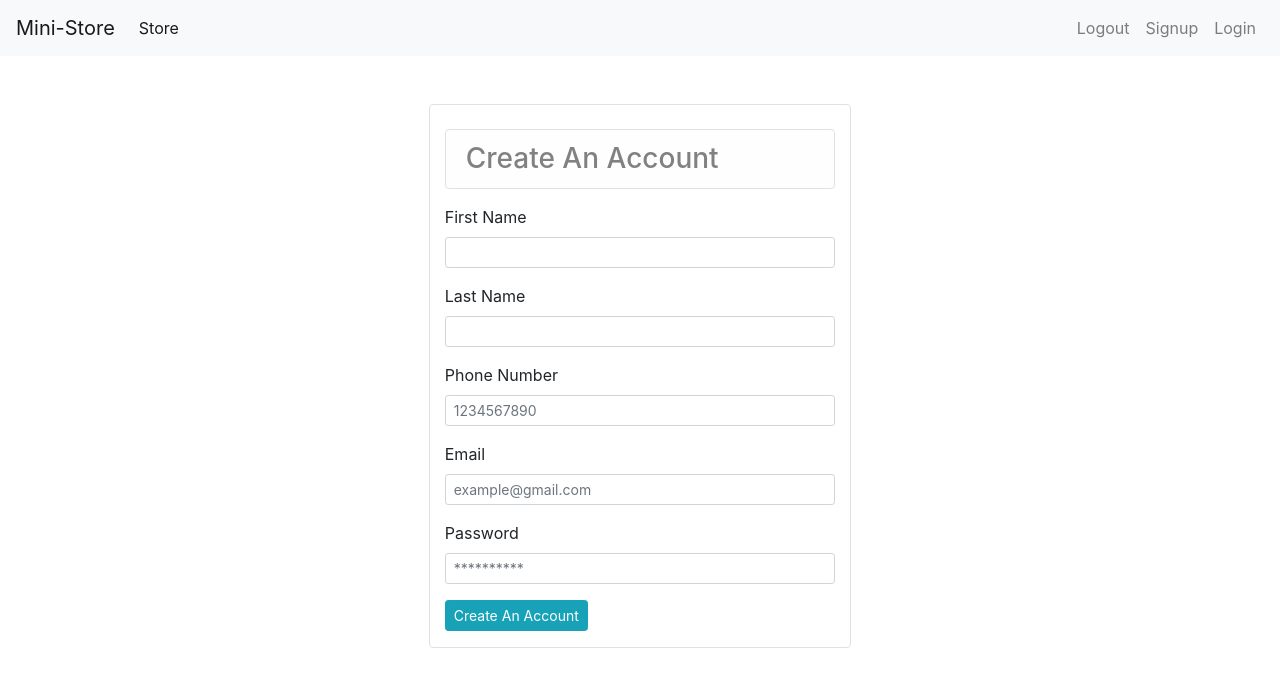
After one commit to Ajeet0003/Mini-Store-Web-Application, a Django app: page /signup in a window 1280 px wide. The commit adds this page. Shown: the top 687 px of the page. Run offline with Django 4.2, Linux system fonts and the light colour scheme; parts of the project's set-up code (start-up, migrations or seed data) failed here and were passed over; some libraries are stand-ins or nearby versions.

Commit message:
filter product and signup page

```diff
--- a/store/models/category.py
+++ b/store/models/category.py
@@ -3,5 +3,9 @@ from  django.db import  models
 class Category(models.Model):
     name = models.CharField(max_length=20)
 
+    @staticmethod
+    def get_all_categories():
+        return  Category.objects.all()
+
     def __str__(self):
         return  self.name
--- a/store/templates/base.html
+++ b/store/templates/base.html
@@ -9,7 +9,7 @@
     <!-- Bootstrap CSS -->
     <link rel="stylesheet" href="https://cdn.jsdelivr.net/npm/bootstrap@4.0.0/dist/css/bootstrap.min.css" integrity="sha384-Gn5384xqQ1aoWXA+058RXPxPg6fy4IWvTNh0E263XmFcJlSAwiGgFAW/dAiS6JXm" crossorigin="anonymous">
 
-    <title>Hello, world!</title>
+    <title>Mini-Store</title>
   </head>
   <body>
 
@@ -45,7 +45,7 @@
         </li>
 
         <li class="nav-item ">
-          <a class="nav-link" href="#">Signup <span class="sr-only">(current)</span></a>
+          <a class="nav-link" href="/signup">Signup <span class="sr-only">(current)</span></a>
         </li>
         <li class="nav-item ">
           <a class="nav-link" href="#">Login <span class="sr-only">(current)</span></a>
--- /dev/null
+++ b/store/templates/signup.html
@@ -0,0 +1,50 @@
+{%  extends 'base.html' %}
+
+{% block content %}
+
+<div class="container">
+
+    <div class="p-4 m-4">
+        <div class="col-lg-5 mx-auto border rounded pt-4">
+           <h3 class="alert alert-light border rounded"> Create An Account</h3>
+            <form action="">
+                <div class="form-group">
+                    <label for="">First Name</label>
+                    <input type="text" name="fname" id="" class="form-control form-control-sm"
+                     placeholder="" >
+                  </div>
+                  <div class="form-group">
+                    <label for="">Last Name</label>
+                    <input type="text" name="lname" id="" class="form-control form-control-sm"
+                     placeholder="" >
+                  </div>
+                  <div class="form-group">
+                    <label for="">Phone Number</label>
+                    <input type="email" name="email" id="" class="form-control form-control-sm"
+                     placeholder="1234567890" >
+                  </div>
+
+                <div class="form-group">
+                  <label for="">Email</label>
+                  <input type="email" name="email" id="" class="form-control form-control-sm"
+                   placeholder="example@gmail.com" >
+                </div>
+
+                <div class="form-group">
+                    <label for="">Password</label>
+                    <input type="password" name="password" id="" class="form-control form-control-sm"
+                     placeholder="**********" >
+                  </div>
+                  <div class="form-group">
+                      <input class="btn btn-sm  btn-info"type="submit" value="Create An Account">
+                  </div>
+
+            </form>
+
+        </div>
+
+    </div>
+
+</div>
+
+{% endblock %}
--- a/store/urls.py
+++ b/store/urls.py
@@ -1,6 +1,9 @@
 from django.contrib import admin
 from django.urls import path
-from .views import index
+from django.urls import path
+from .views import index,signup
+
 urlpatterns = [
     path('',index),
+    path('signup', signup )
 ]
--- a/store/views.py
+++ b/store/views.py
@@ -2,13 +2,26 @@ from django.shortcuts import render
 from django.http import HttpResponse
 from django.db import models
 from store.models.product import Product
+from store.models.category import Category
 # Create your views here.
 def index(request):
-    prds=Product.get_all_products();
+    products=None
+    categories=Category.get_all_categories()
+    categoryID=request.GET.get('category')
+    if categoryID:
+        products=Product.get_all_product_by_categoryid(categoryID)
+    else:
+        products = Product.get_all_products();
+    data={}
+    data['products']=products
+    data['categories']=categories
+    return render(request, 'index.html',data)
 
-   # return  render(request, 'orders/order.html')
-    return render(request, 'index.html',{'products' : prds})
-
+  #  def signup(request d ):
+      #  return render(request, 'signup.html')
+    # return  render(request, 'orders/order.html')
     # print(products)
 
     # return render(request, 'orders/order.html')
+def signup(request):
+    return render(request,'signup.html')
```
Also changed, not shown: store/models/product.py (+7 -0 lines), store/templates/index.html (+25 -0 lines).
